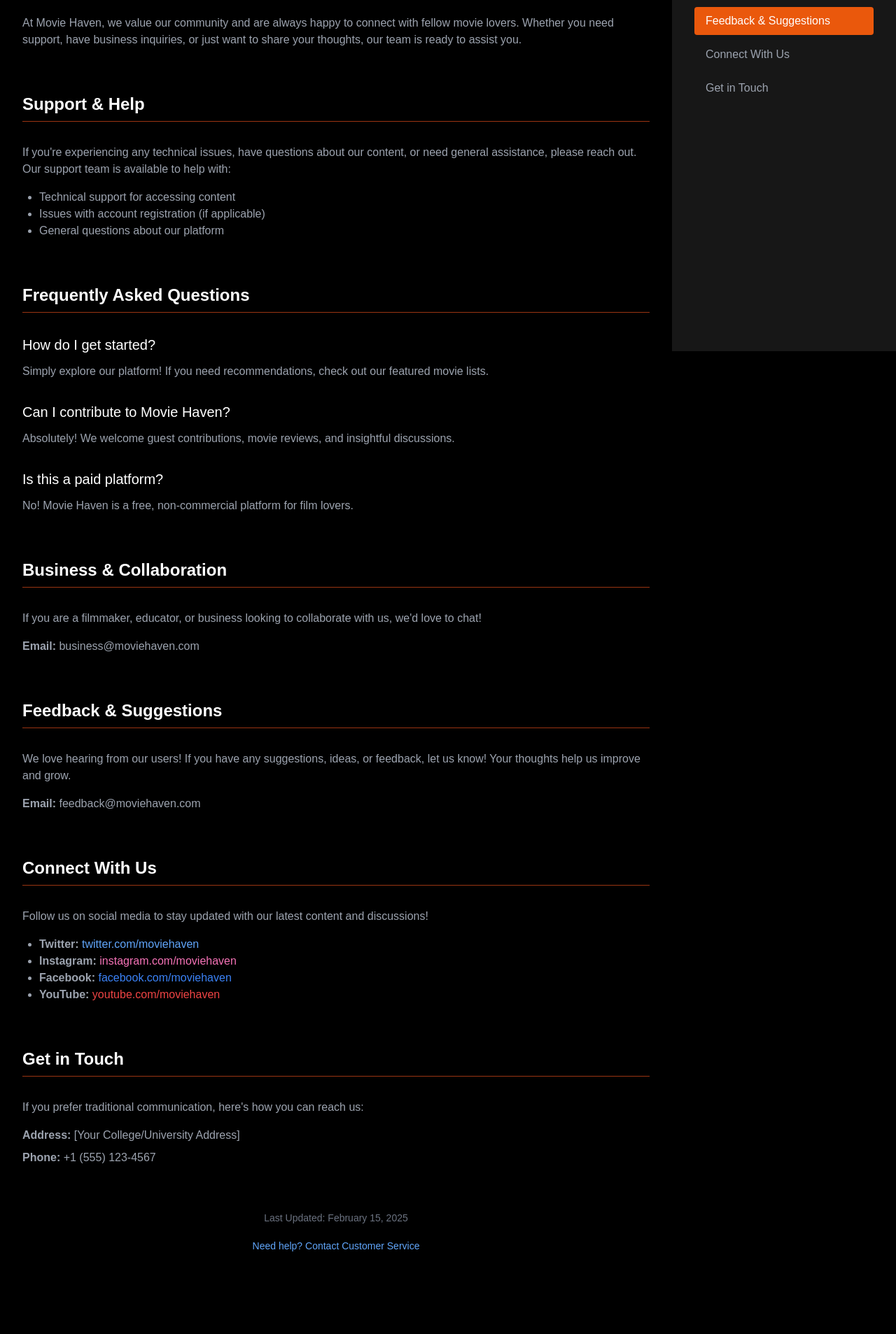
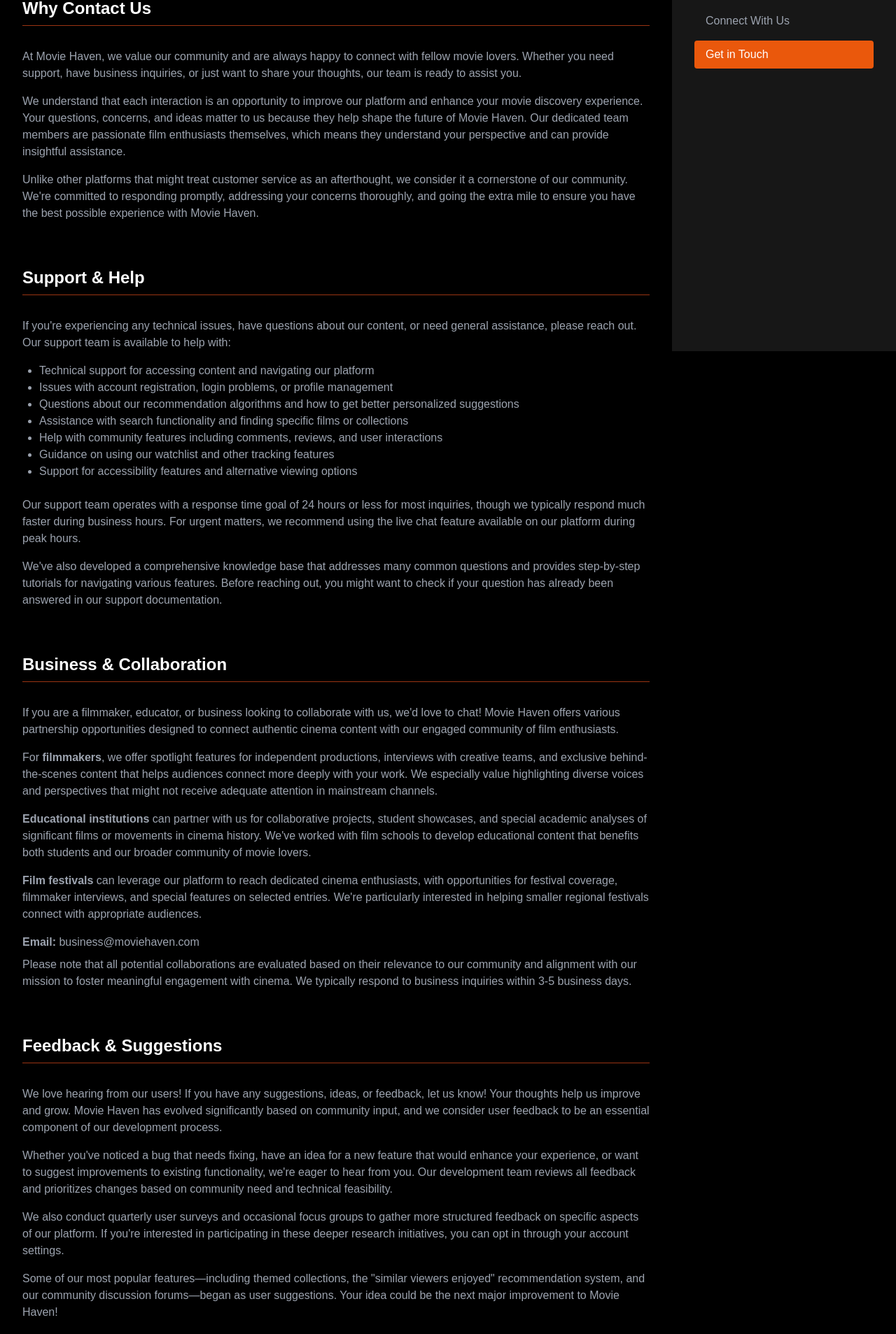
Before and after one commit to dnjstr/MovieApp-Front-End, a React (Vite) app: page /contact in a window 1280 px wide. Shown: the part 298-2205 px from the top of the page at 70% size. Before the commit the page ends 2153 px from the top, so only its background shows below. Built offline with nearby package versions, Linux system fonts and the light colour scheme.

Commit message:
Contact Update

```diff
--- a/src/components/pages/contact.tsx
+++ b/src/components/pages/contact.tsx
@@ -49,7 +49,6 @@
   const sections = [
     { id: 'why-contact', title: 'Why Contact Us' },
     { id: 'support', title: 'Support & Help' },
-    { id: 'faqs', title: 'Frequently Asked Questions' },
     { id: 'business', title: 'Business & Collaboration' },
     { id: 'feedback', title: 'Feedback & Suggestions' },
     { id: 'social', title: 'Connect With Us' },
@@ -69,6 +68,9 @@
         <h1 className="text-4xl font-bold mb-6">Contact Us</h1>
         <p className="text-gray-400 mb-12">
           Have questions, feedback, or just want to chat about movies? We'd love to hear from you!
+          At Movie Haven, we believe that great cinema experiences are meant to be shared.
+          Our team is dedicated to fostering meaningful connections with our community members
+          and providing exceptional support whenever you need it.
         </p>
 
         <section id="why-contact" className="mb-16">
@@ -80,6 +82,18 @@
                 At Movie Haven, we value our community and are always happy to connect with fellow movie lovers.
                 Whether you need support, have business inquiries, or just want to share your thoughts,
                 our team is ready to assist you.
+              </p>
+              <p className="text-gray-400 mt-4">
+                We understand that each interaction is an opportunity to improve our platform and enhance your
+                movie discovery experience. Your questions, concerns, and ideas matter to us because they help
+                shape the future of Movie Haven. Our dedicated team members are passionate film enthusiasts
+                themselves, which means they understand your perspective and can provide insightful assistance.
+              </p>
+              <p className="text-gray-400 mt-4">
+                Unlike other platforms that might treat customer service as an afterthought, we consider
+                it a cornerstone of our community. We're committed to responding promptly, addressing your
+                concerns thoroughly, and going the extra mile to ensure you have the best possible experience
+                with Movie Haven.
               </p>
             </div>
           </div>
@@ -95,36 +109,23 @@
                 or need general assistance, please reach out. Our support team is available to help with:
               </p>
               <ul className="list-disc pl-6 mt-4 text-gray-400">
-                <li>Technical support for accessing content</li>
-                <li>Issues with account registration (if applicable)</li>
-                <li>General questions about our platform</li>
+                <li>Technical support for accessing content and navigating our platform</li>
+                <li>Issues with account registration, login problems, or profile management</li>
+                <li>Questions about our recommendation algorithms and how to get better personalized suggestions</li>
+                <li>Assistance with search functionality and finding specific films or collections</li>
+                <li>Help with community features including comments, reviews, and user interactions</li>
+                <li>Guidance on using our watchlist and other tracking features</li>
+                <li>Support for accessibility features and alternative viewing options</li>
               </ul>
-            </div>
-          </div>
-        </section>
-
-        <section id="faqs" className="mb-16">
-          <h2 className="text-2xl font-semibold mb-8 pb-2 border-b border-orange-800">Frequently Asked Questions</h2>
-
-          <div className="space-y-8">
-            <div>
-              <h3 className="text-xl mb-3">How do I get started?</h3>
-              <p className="text-gray-400">
-                Simply explore our platform! If you need recommendations, check out our featured movie lists.
+              <p className="text-gray-400 mt-6">
+                Our support team operates with a response time goal of 24 hours or less for most inquiries,
+                though we typically respond much faster during business hours. For urgent matters, we recommend
+                using the live chat feature available on our platform during peak hours.
               </p>
-            </div>
-
-            <div>
-              <h3 className="text-xl mb-3">Can I contribute to Movie Haven?</h3>
-              <p className="text-gray-400">
-                Absolutely! We welcome guest contributions, movie reviews, and insightful discussions.
-              </p>
-            </div>
-
-            <div>
-              <h3 className="text-xl mb-3">Is this a paid platform?</h3>
-              <p className="text-gray-400">
-                No! Movie Haven is a free, non-commercial platform for film lovers.
+              <p className="text-gray-400 mt-4">
+                We've also developed a comprehensive knowledge base that addresses many common questions and
+                provides step-by-step tutorials for navigating various features. Before reaching out, you might
+                want to check if your question has already been answered in our support documentation.
               </p>
             </div>
           </div>
@@ -137,9 +138,33 @@
             <div>
               <p className="text-gray-400">
                 If you are a filmmaker, educator, or business looking to collaborate with us, we'd love to chat!
+                Movie Haven offers various partnership opportunities designed to connect authentic cinema content
+                with our engaged community of film enthusiasts.
+              </p>
+              <p className="text-gray-400 mt-4">
+                For <strong>filmmakers</strong>, we offer spotlight features for independent productions,
+                interviews with creative teams, and exclusive behind-the-scenes content that helps audiences
+                connect more deeply with your work. We especially value highlighting diverse voices and
+                perspectives that might not receive adequate attention in mainstream channels.
+              </p>
+              <p className="text-gray-400 mt-4">
+                <strong>Educational institutions</strong> can partner with us for collaborative projects,
+                student showcases, and special academic analyses of significant films or movements in cinema history.
+                We've worked with film schools to develop educational content that benefits both students and our
+                broader community of movie lovers.
+              </p>
+              <p className="text-gray-400 mt-4">
+                <strong>Film festivals</strong> can leverage our platform to reach dedicated cinema enthusiasts,
+                with opportunities for festival coverage, filmmaker interviews, and special features on selected entries.
+                We're particularly interested in helping smaller regional festivals connect with appropriate audiences.
               </p>
               <p className="text-gray-400 mt-4">
                 <strong>Email:</strong> business@moviehaven.com
+              </p>
+              <p className="text-gray-400 mt-2">
+                Please note that all potential collaborations are evaluated based on their relevance to our community
+                and alignment with our mission to foster meaningful engagement with cinema. We typically respond to
+                business inquiries within 3-5 business days.
               </p>
             </div>
           </div>
@@ -152,7 +177,24 @@
             <div>
               <p className="text-gray-400">
                 We love hearing from our users! If you have any suggestions, ideas, or feedback, let us know!
-                Your thoughts help us improve and grow.
+                Your thoughts help us improve and grow. Movie Haven has evolved significantly based on community
+                input, and we consider user feedback to be an essential component of our development process.
+              </p>
+              <p className="text-gray-400 mt-4">
+                Whether you've noticed a bug that needs fixing, have an idea for a new feature that would enhance
+                your experience, or want to suggest improvements to existing functionality, we're eager to hear
+                from you. Our development team reviews all feedback and prioritizes changes based on community need
+                and technical feasibility.
+              </p>
+              <p className="text-gray-400 mt-4">
+                We also conduct quarterly user surveys and occasional focus groups to gather more structured feedback
+                on specific aspects of our platform. If you're interested in participating in these deeper research
+                initiatives, you can opt in through your account settings.
+              </p>
+              <p className="text-gray-400 mt-4">
+                Some of our most popular features—including themed collections, the "similar viewers enjoyed"
+                recommendation system, and our community discussion forums—began as user suggestions. Your idea
+                could be the next major improvement to Movie Haven!
               </p>
               <p className="text-gray-400 mt-4">
                 <strong>Email:</strong> feedback@moviehaven.com
@@ -167,22 +209,40 @@
           <div className="space-y-8">
             <div>
               <p className="text-gray-400">
-                Follow us on social media to stay updated with our latest content and discussions!
+                Follow us on social media to stay updated with our latest content and discussions! Our social
+                channels are not just announcement platforms—they're extensions of our community where we share
+                exclusive content, host live discussions with filmmakers, and highlight exceptional contributions
+                from community members.
+              </p>
+              <p className="text-gray-400 mt-4">
+                Each of our social platforms offers a slightly different focus: Twitter features quick film insights
+                and industry news; Instagram showcases visually striking moments in cinema with thoughtful analysis;
+                Facebook hosts our most in-depth discussions and event announcements; and YouTube offers video essays,
+                interviews, and collaborative content with filmmakers and critics.
               </p>
               <ul className="list-disc pl-6 mt-4 text-gray-400">
                 <li>
-                  <strong>Twitter:</strong> <a href="https://twitter.com/moviehaven" className="text-blue-400">twitter.com/moviehaven</a>
+                  <strong>Twitter:</strong> <a href="https://twitter.com" className="text-blue-400">twitter.com/moviehaven</a>
+                  — Daily updates, quick polls, and conversation starters about current cinema trends
                 </li>
                 <li>
-                  <strong>Instagram:</strong> <a href="https://instagram.com/moviehaven" className="text-pink-400">instagram.com/moviehaven</a>
+                  <strong>Instagram:</strong> <a href="https://instagram.com" className="text-pink-400">instagram.com/moviehaven</a>
+                  — Visual explorations of cinematography, iconic scenes, and behind-the-scenes moments
                 </li>
                 <li>
-                  <strong>Facebook:</strong> <a href="https://facebook.com/moviehaven" className="text-blue-500">facebook.com/moviehaven</a>
+                  <strong>Facebook:</strong> <a href="https://facebook.com" className="text-blue-500">facebook.com/moviehaven</a>
+                  — In-depth articles, community discussions, and event announcements
                 </li>
                 <li>
-                  <strong>YouTube:</strong> <a href="https://youtube.com/moviehaven" className="text-red-500">youtube.com/moviehaven</a>
+                  <strong>YouTube:</strong> <a href="https://youtube.com" className="text-red-500">youtube.com/moviehaven</a>
+                  — Video essays, filmmaker interviews, and analysis of significant works and movements
                 </li>
               </ul>
+              <p className="text-gray-400 mt-4">
+                We also host monthly live events across our social platforms, including director Q&As,
+                watch parties for classic films, and panel discussions on cinema trends. Follow us to
+                receive notifications about upcoming events and opportunities to participate.
+              </p>
             </div>
           </div>
         </section>
@@ -193,13 +253,53 @@
           <div className="space-y-8">
             <div>
               <p className="text-gray-400">
-                If you prefer traditional communication, here's how you can reach us:
+                If you prefer traditional communication, here's how you can reach us. While email and our online
+                contact forms are typically the fastest ways to receive a response, we understand that some matters
+                are better discussed through other channels.
+              </p>
+              <p className="text-gray-400 mt-4">
+                Our physical office serves as both our headquarters and a community space where we occasionally
+                host screenings, discussions, and special events. If you're in the area, we welcome you to attend
+                one of our public events—details are posted on our social media channels and in our monthly newsletter.
               </p>
               <p className="text-gray-400 mt-4">
                 <strong>Address:</strong> [Your College/University Address]
               </p>
               <p className="text-gray-400 mt-2">
-                <strong>Phone:</strong> +1 (555) 123-4567
+                <strong>Phone:</strong> +1 (555) 123-4567 (Available Monday-Friday, 9AM-5PM Pacific Time)
+              </p>
+              <p className="text-gray-400 mt-4">
+                For general inquiries that don't fit into our other contact categories, you can reach us at
+                hello@moviehaven.com. This inbox is monitored daily, and we strive to respond to all messages
+                within two business days.
+              </p>
+              <p className="text-gray-400 mt-4">
+                If you're a member of the press seeking information about Movie Haven for a story, please
+                contact our media relations team at press@moviehaven.com with details about your publication
+                and deadline. We're happy to provide information, statements, or arrange interviews with our team.
+              </p>
+              <p className="text-gray-400 mt-4">
+                <strong>Urgent Support:</strong> For time-sensitive issues requiring immediate attention,
+                we offer a priority support line available during extended hours (7AM-10PM Pacific Time, seven days a week).
+                Please call +1 (555) 987-6543 for urgent technical issues or account-related matters that can't wait
+                for our standard response times. This service is reserved for genuinely urgent matters.
+              </p>
+              <p className="text-gray-400 mt-4">
+                <strong>Accessibility Support:</strong> We're committed to making Movie Haven accessible to all film enthusiasts.
+                If you have specific accessibility needs or encounter barriers while using our platform, please contact our
+                dedicated accessibility team at accessibility@moviehaven.com. We actively work to implement improvements based
+                on user feedback and adhere to WCAG guidelines.
+              </p>
+              <p className="text-gray-400 mt-4">
+                <strong>Regional Representatives:</strong> Movie Haven maintains regional community representatives in major
+                film centers around the world, including Los Angeles, New York, London, Tokyo, Mumbai, and Sydney. These representatives
+                can provide localized support and facilitate connections with regional film communities. To connect with your
+                regional representative, please email regions@moviehaven.com with your location in the subject line.
+              </p>
+              <p className="text-gray-400 mt-4">
+                We value every communication we receive and are committed to providing thoughtful, helpful responses to all inquiries.
+                Your engagement helps us build a stronger, more vibrant community of film enthusiasts, and we look forward to
+                connecting with you through whichever channel works best for your needs.
               </p>
             </div>
           </div>
@@ -208,7 +308,7 @@
         <footer className="text-center text-sm text-gray-500 mt-16 pb-8">
           <p className="mb-5">Last Updated: February 15, 2025</p>
           <a
-            href="#"
+            href="https://www.youtube.com/watch?v=dQw4w9WgXcQ"
             className="text-blue-400 hover:text-blue-300"
             target="_blank"
             rel="noopener noreferrer"
```
